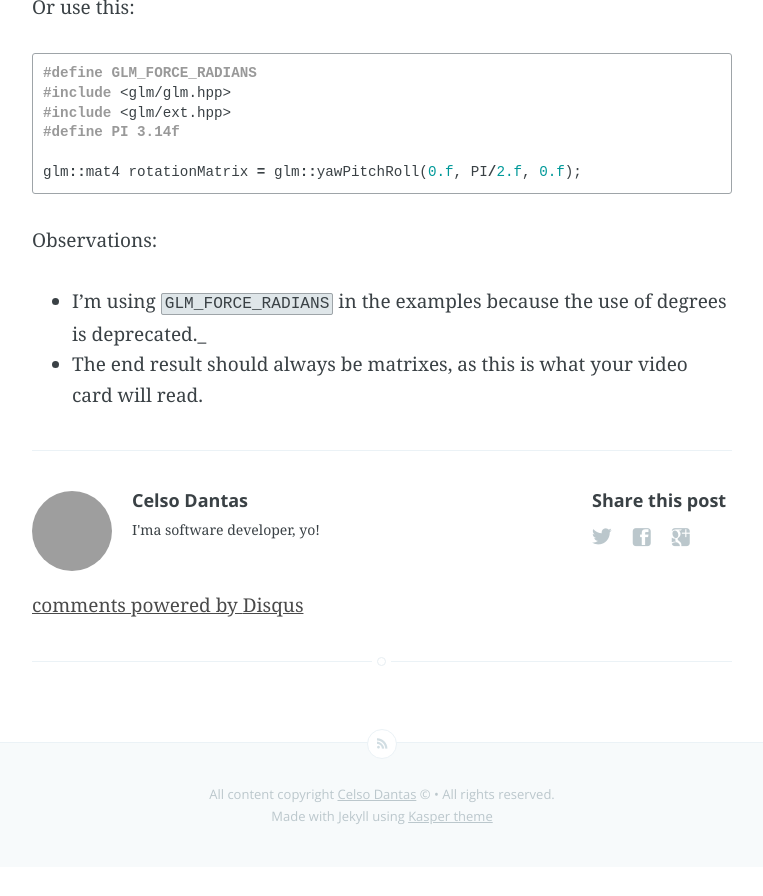
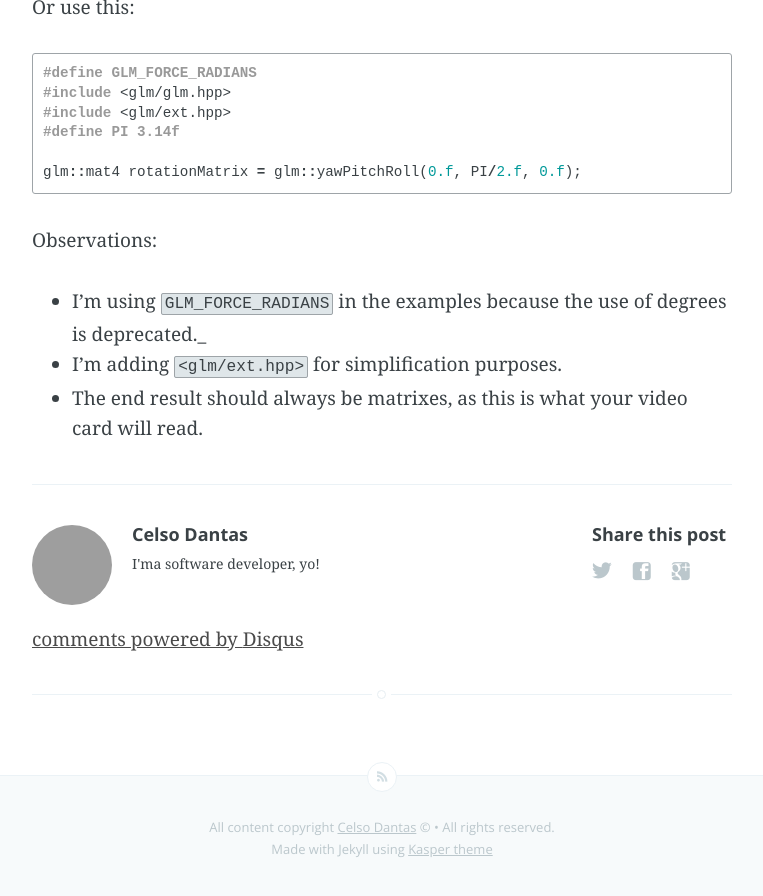
Before and after one commit to celsodantas/celsodantas.github.io, a Jekyll site: the page built from _posts/2014-06-07-quaternions-what-and-why.markdown, in a window 1280 px wide and 900 px high, scrolled down 2905 px, cut to the strip 0-896 px from the top of the window. Shown: the whole strip, without its empty margins (258-1021 px from the left). Built offline with Jekyll 4.4.1, drawn with Linux system fonts in a browser that asks for light colours; Markdown is read by kramdown in place of the engine named in the settings; comment, search, counter and statistics services are not loaded; before the commit the page ends 3772 px from its top, so only the background shows below that; grey boxes are pictures that could not be loaded.

Commit message:
adding more info for the quaternion post

```diff
--- a/_posts/2014-06-07-quaternions-what-and-why.markdown
+++ b/_posts/2014-06-07-quaternions-what-and-why.markdown
@@ -109,4 +109,5 @@ glm::mat4 rotationMatrix = glm::yawPitchRoll(0.f, PI/2.f, 0.f);
 Observations:
 
  - I'm using `GLM_FORCE_RADIANS` in the examples because the use of degrees is deprecated._
+ - I'm adding `<glm/ext.hpp>` for simplification purposes.
  - The end result should always be matrixes, as this is what your video card will read.
```
